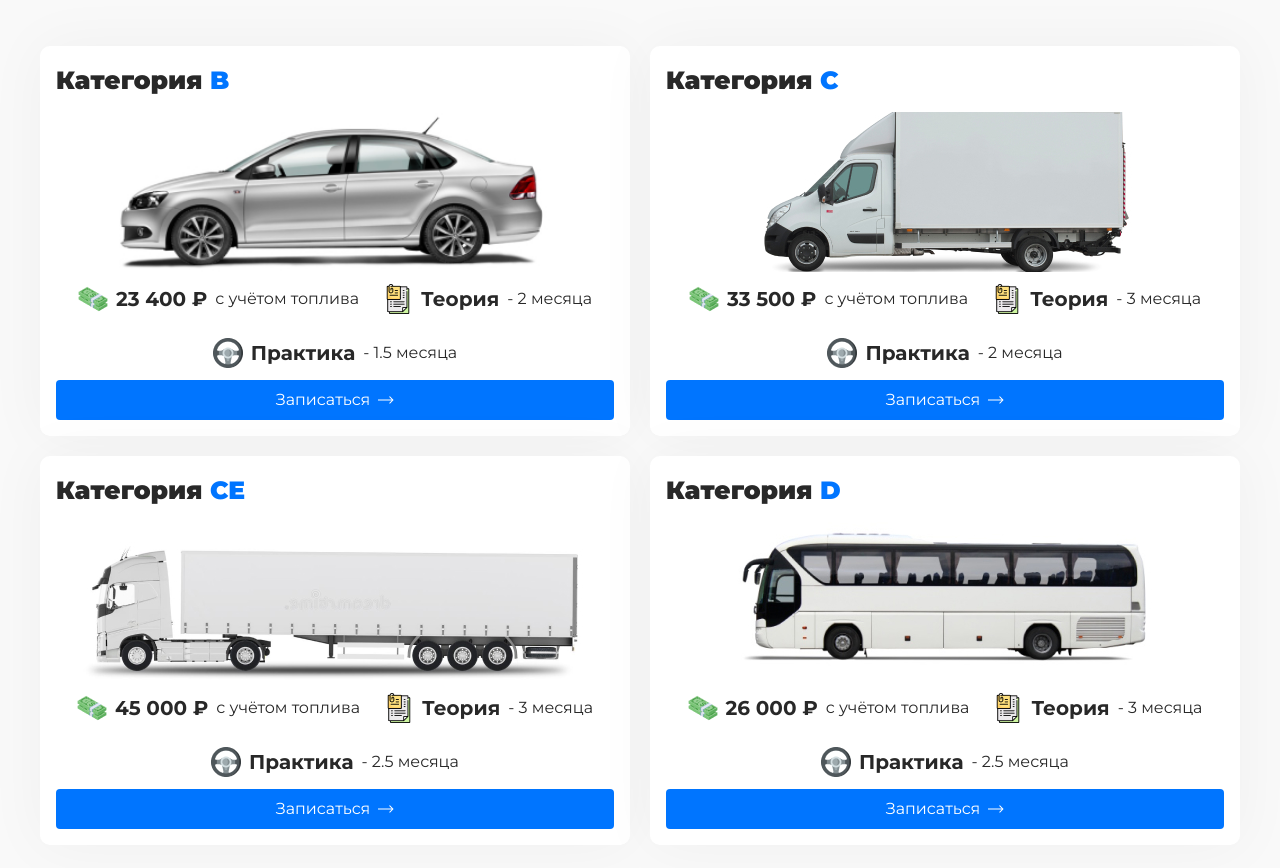
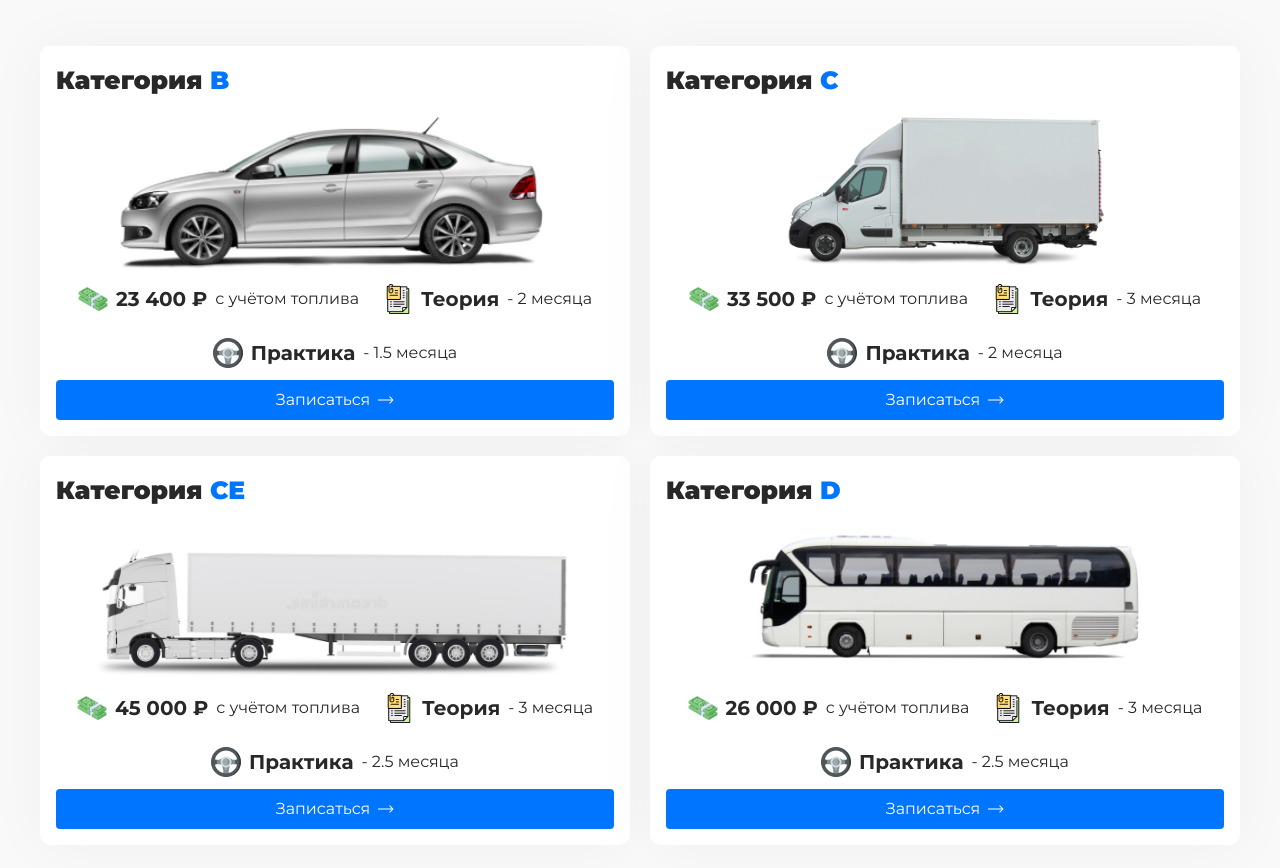
Before and after one commit to CodeMaster1025/driving-school-frontend, a Next.js app: page / in a window 1280 px wide. Shown: the part 954-1822 px from the top of the page. Built offline with nearby package versions, Linux system fonts and the light colour scheme.

Commit message:
Optimize Images

```diff
--- a/app/components/pages/Home/CategoriesSection/CategoriesSection.module.scss
+++ b/app/components/pages/Home/CategoriesSection/CategoriesSection.module.scss
@@ -18,10 +18,10 @@
       }
 
       > .img {
-        @apply self-center h-40;
+        @apply self-center justify-center h-40;
 
         > img {
-          @apply h-full object-cover;
+          @apply h-full w-full object-cover;
         }
       }
 
```
